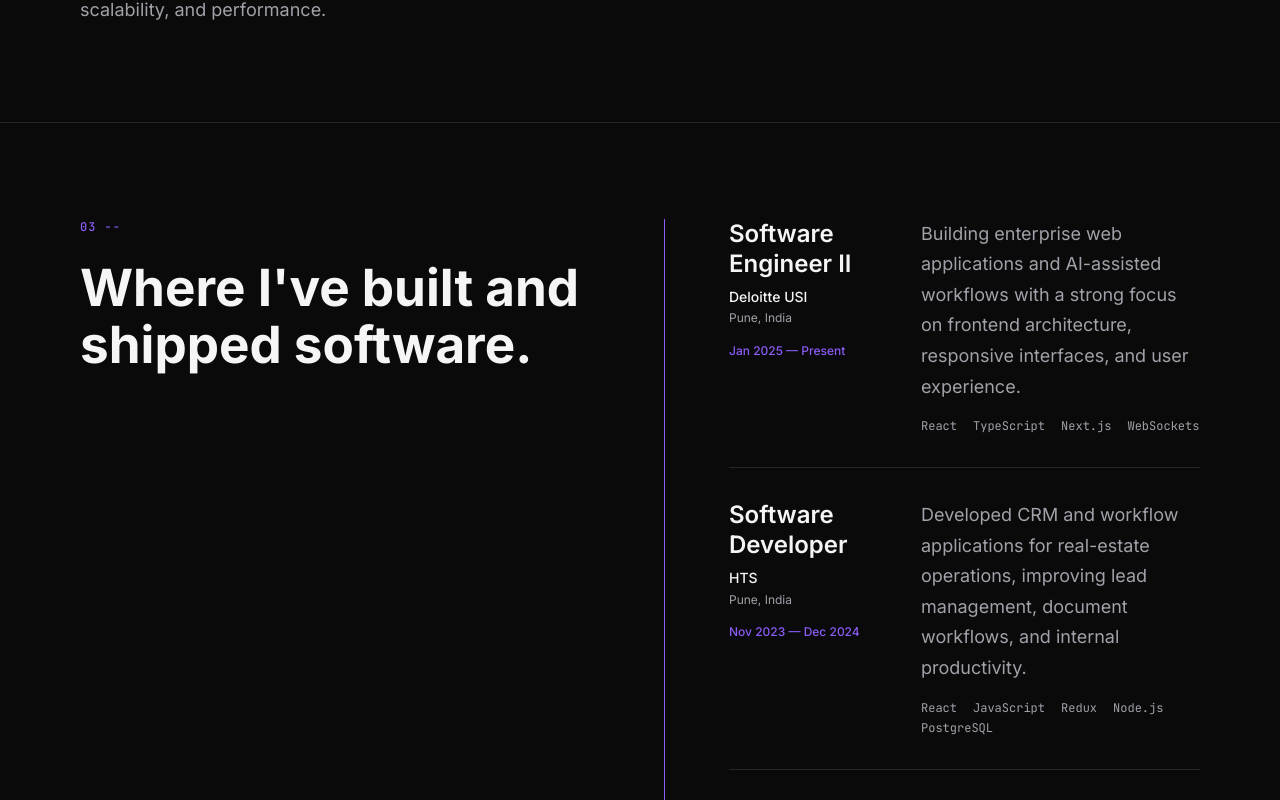
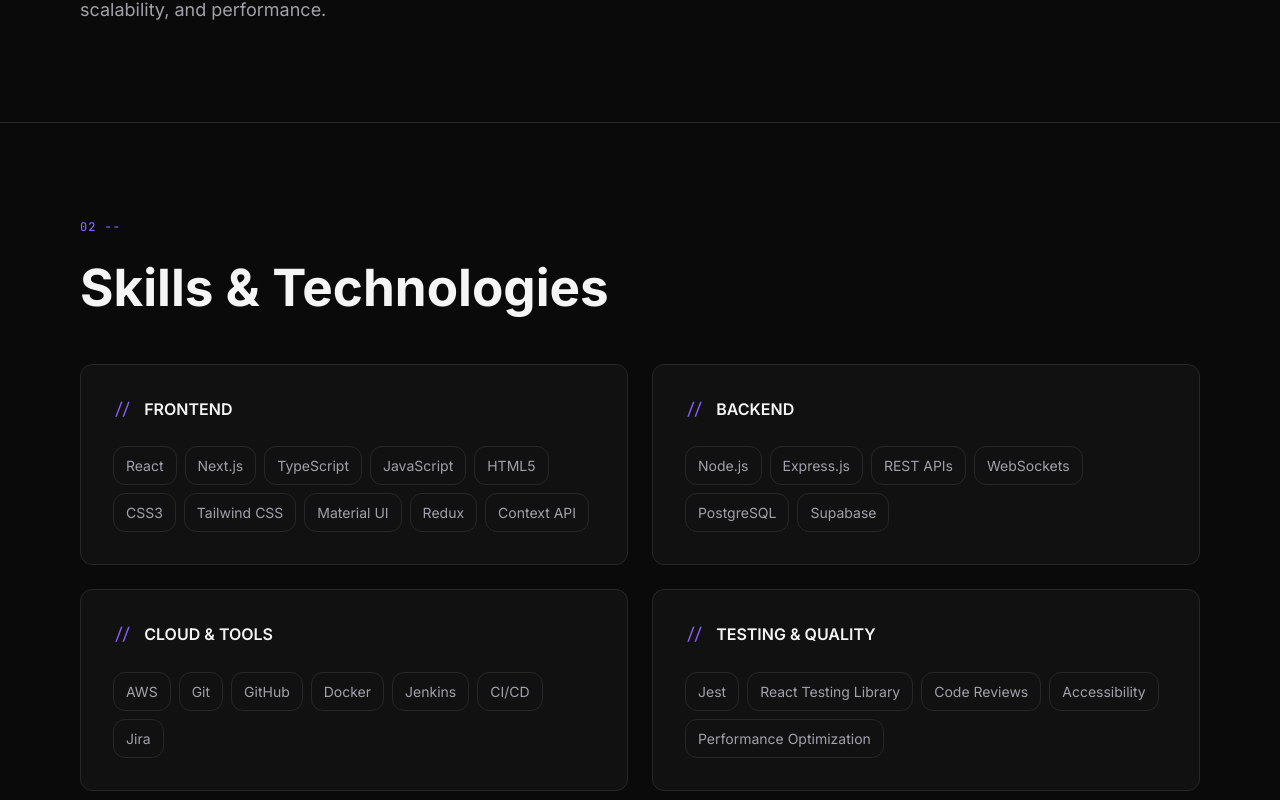
Before and after one commit to Prachi24599/my-portfolio, a React (Vite) app: page / in a window 1280 px wide. Shown: the part 1360-2160 px from the top of the page. Built offline with nearby package versions, Linux system fonts and the light colour scheme.

Commit message:
Skills section added

```diff
--- a/src/App.tsx
+++ b/src/App.tsx
@@ -5,6 +5,7 @@
 import Experience from './sections/Experience'
 import Hero from './sections/Hero'
 import Projects from './sections/Projects'
+import Skills from './sections/Skills'
 
 function App() {
   return (
@@ -13,6 +14,7 @@
       <main className="app">
         <Hero />
         <About />
+        <Skills />
         <Experience />
         <Projects />
         <Contact />
--- /dev/null
+++ b/src/sections/Skills.css
@@ -0,0 +1,123 @@
+.skills {
+  border-top: 1px solid var(--color-border);
+}
+
+.skills__container {
+  display: grid;
+  gap: var(--space-12);
+}
+
+.skills__heading {
+  max-width: 72ch;
+}
+
+.skills__label {
+  margin-bottom: var(--space-6);
+  color: var(--color-accent-hover);
+  font-family: var(--font-mono);
+  font-size: var(--font-size-caption);
+  font-weight: var(--font-weight-medium);
+  letter-spacing: 0.08em;
+  line-height: var(--line-height-caption);
+}
+
+.skills__heading h2 {
+  max-width: 18ch;
+}
+
+.skills__grid {
+  display: grid;
+  grid-template-columns: repeat(2, minmax(0, 1fr));
+  gap: var(--space-6);
+}
+
+.skills__card {
+  min-width: 0;
+  border: 1px solid var(--color-border);
+  border-radius: var(--radius-default);
+  padding: var(--space-8);
+  background-color: var(--color-surface);
+  transition:
+    border-color 180ms ease,
+    transform 180ms ease,
+    box-shadow 180ms ease;
+}
+
+.skills__card:hover {
+  border-color: var(--color-accent-hover);
+  box-shadow: 0 8px 24px rgb(124 58 237 / 12%);
+  transform: translateY(-2px);
+}
+
+.skills__card h3 {
+  display: flex;
+  align-items: center;
+  gap: var(--space-3);
+  color: var(--color-text-primary);
+  font-size: var(--font-size-body);
+  font-weight: var(--font-weight-semibold);
+  line-height: var(--line-height-body);
+}
+
+.skills__card h3::before {
+  color: var(--color-accent-hover);
+  content: '//';
+  font-family: var(--font-mono);
+  font-weight: var(--font-weight-regular);
+}
+
+.skills__card ul {
+  display: flex;
+  flex-wrap: wrap;
+  gap: var(--space-2);
+  margin: var(--space-6) 0 0;
+  padding: 0;
+  list-style: none;
+}
+
+.skills__card li {
+  border: 1px solid var(--color-border);
+  border-radius: var(--radius-default);
+  padding: var(--space-2) var(--space-3);
+  color: var(--color-text-secondary);
+  font-size: var(--font-size-small);
+  line-height: var(--line-height-small);
+}
+
+@media (max-width: 1024px) {
+  .skills__container {
+    gap: var(--space-8);
+  }
+
+  .skills__card {
+    padding: var(--space-6);
+  }
+}
+
+@media (max-width: 768px) {
+  .skills__grid {
+    grid-template-columns: 1fr;
+  }
+}
+
+@media (max-width: 480px) {
+  .skills__card {
+    padding: var(--space-4);
+  }
+
+  .skills__card ul {
+    gap: var(--space-1);
+    margin-top: var(--space-4);
+  }
+}
+
+@media (prefers-reduced-motion: reduce) {
+  .skills__card {
+    transition: none;
+  }
+
+  .skills__card:hover {
+    box-shadow: none;
+    transform: none;
+  }
+}
--- /dev/null
+++ b/src/sections/Skills.tsx
@@ -0,0 +1,85 @@
+import Container from '../components/Container'
+import useInView from '../hooks/useInView'
+import './Skills.css'
+
+const skillGroups = [
+  {
+    title: 'FRONTEND',
+    technologies: [
+      'React',
+      'Next.js',
+      'TypeScript',
+      'JavaScript',
+      'HTML5',
+      'CSS3',
+      'Tailwind CSS',
+      'Material UI',
+      'Redux',
+      'Context API',
+    ],
+  },
+  {
+    title: 'BACKEND',
+    technologies: [
+      'Node.js',
+      'Express.js',
+      'REST APIs',
+      'WebSockets',
+      'PostgreSQL',
+      'Supabase',
+    ],
+  },
+  {
+    title: 'CLOUD & TOOLS',
+    technologies: ['AWS', 'Git', 'GitHub', 'Docker', 'Jenkins', 'CI/CD', 'Jira'],
+  },
+  {
+    title: 'TESTING & QUALITY',
+    technologies: [
+      'Jest',
+      'React Testing Library',
+      'Code Reviews',
+      'Accessibility',
+      'Performance Optimization',
+    ],
+  },
+]
+
+function Skills() {
+  const { ref, isInView } = useInView<HTMLElement>()
+
+  return (
+    <section
+      id="skills"
+      ref={ref}
+      className={`skills section ${isInView ? 'is-visible' : ''}`}
+    >
+      <Container className="skills__container">
+        <div
+          className={`skills__heading reveal reveal-delay-1 ${isInView ? 'is-visible' : ''}`}
+        >
+          <p className="skills__label">02 -- </p>
+          <h2>Skills &amp; Technologies</h2>
+        </div>
+
+        <div className="skills__grid">
+          {skillGroups.map((group, index) => (
+            <article
+              className={`skills__card reveal reveal-delay-${Math.min(index + 1, 3)} ${isInView ? 'is-visible' : ''}`}
+              key={group.title}
+            >
+              <h3>{group.title}</h3>
+              <ul>
+                {group.technologies.map((technology) => (
+                  <li key={technology}>{technology}</li>
+                ))}
+              </ul>
+            </article>
+          ))}
+        </div>
+      </Container>
+    </section>
+  )
+}
+
+export default Skills
```
